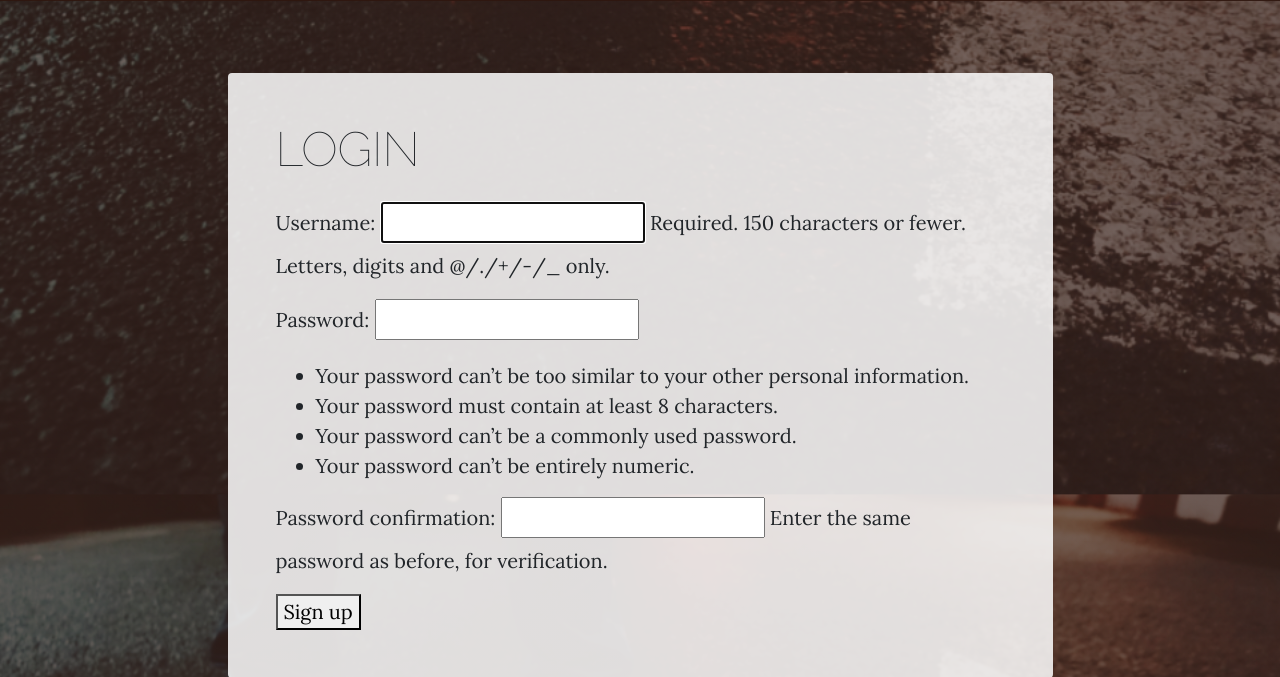
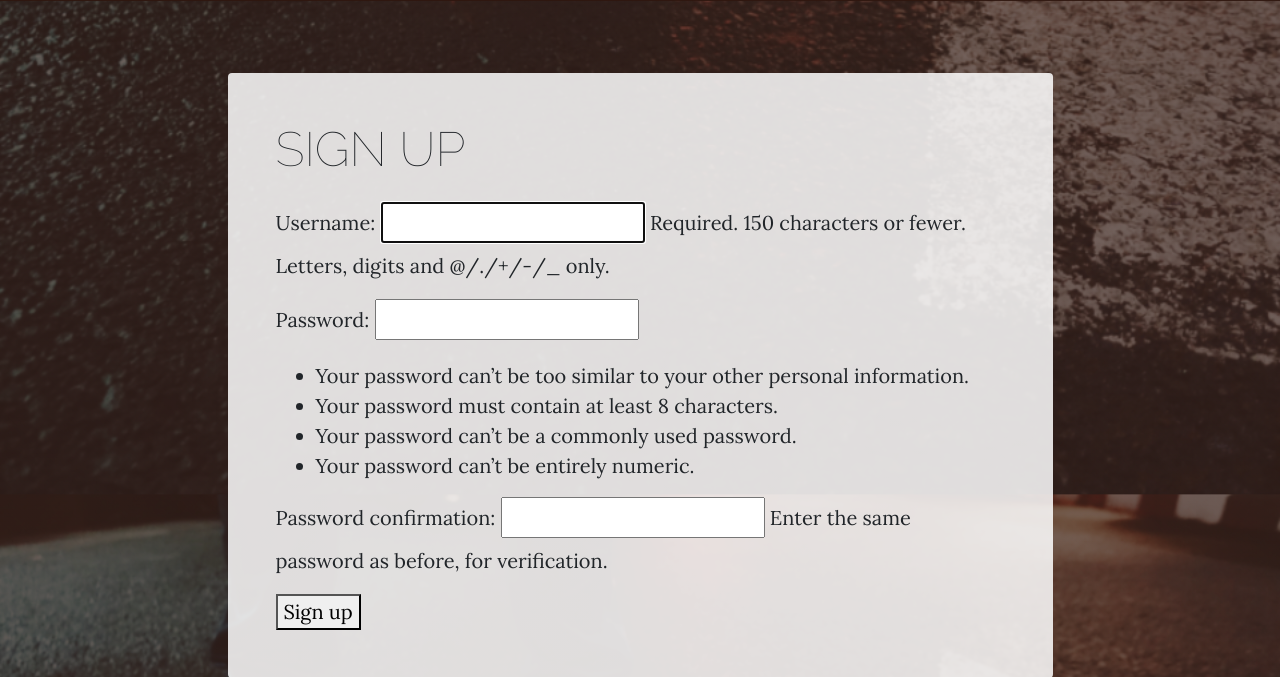
Before and after one commit to itochterman/StreetJammin_, a Django app: page /accounts/signup/ in a window 1280 px wide. Shown: the part 359-1036 px from the top of the page. Run offline with Django 3.2, Linux system fonts and the light colour scheme; parts of the project's set-up code (start-up, migrations or seed data) failed here and were passed over; some libraries are stand-ins or nearby versions.

Commit message:
fix annoying signup label bug

```diff
--- a/streetjammin/templates/signup.html
+++ b/streetjammin/templates/signup.html
@@ -64,7 +64,7 @@
             <div class="col-xl-9 col-lg-10 mx-auto">
               <div class="bg-faded rounded p-5">
                 <h2 class="section-heading mb-4">
-                  <span class="section-heading-lower">Login</span>
+                  <span class="section-heading-lower">Sign Up</span>
                 </h2>
                 <div class="lead">
                   <div class = "inner-signup">
```
